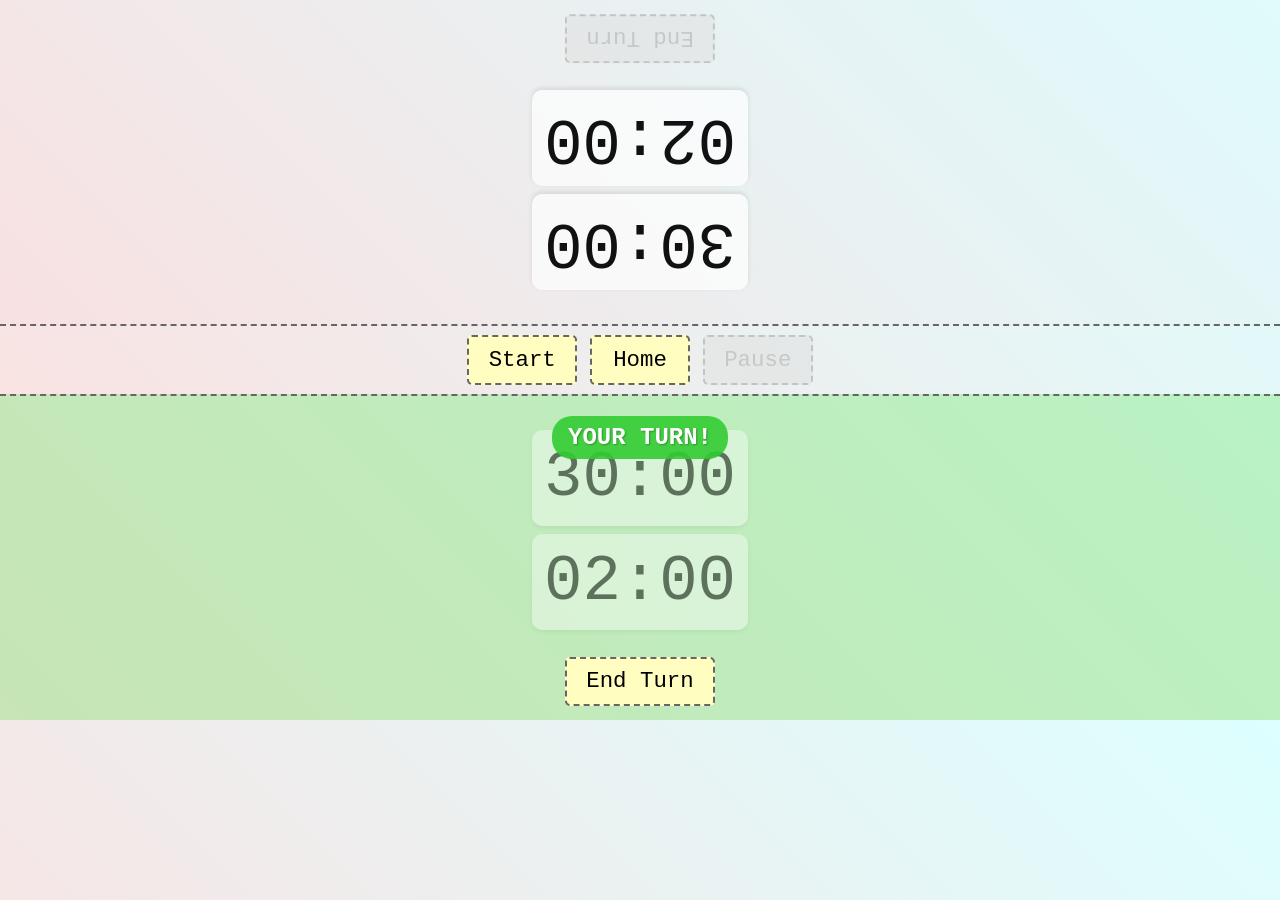
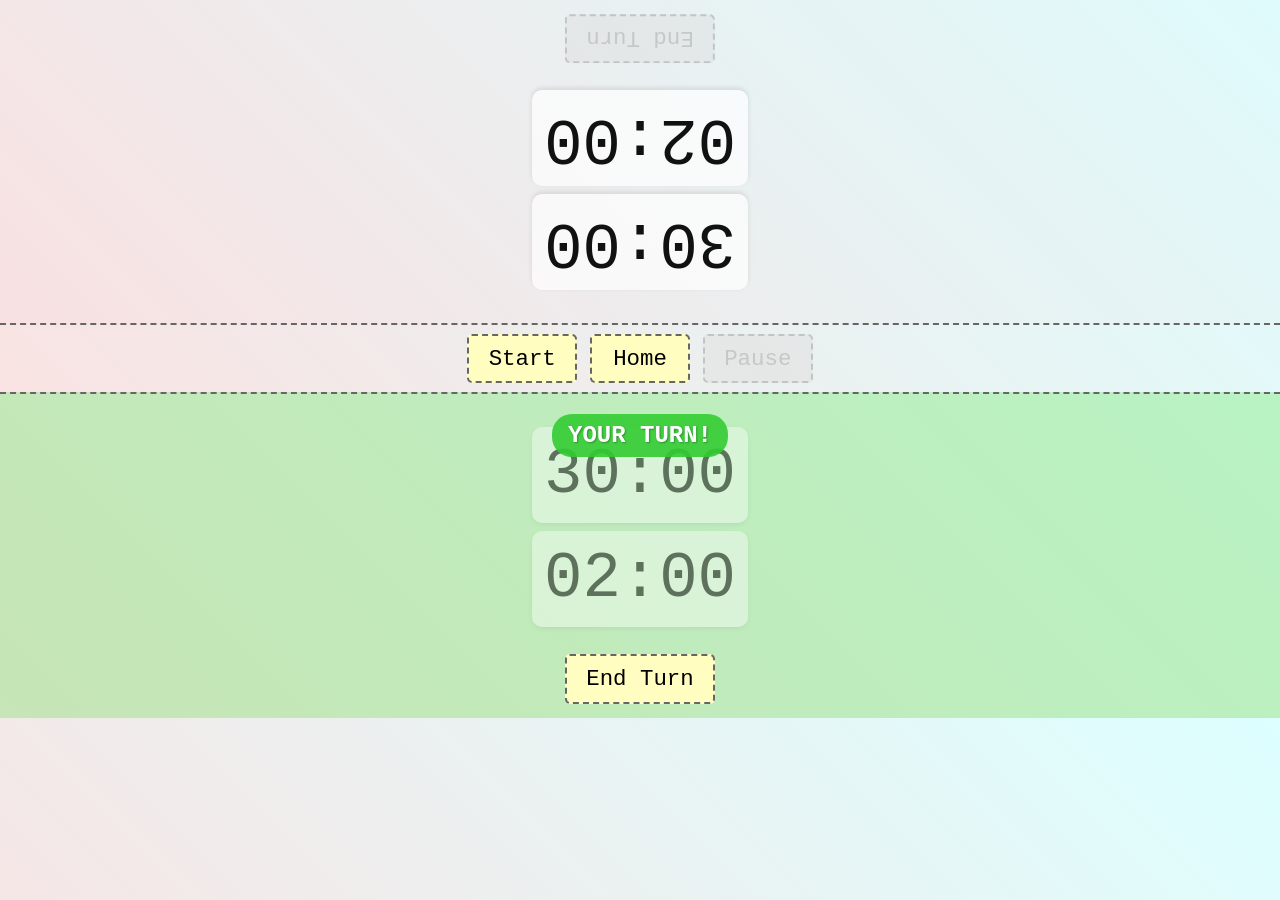
Before and after one commit to victorhuangwq/experiencethis.world, a Jekyll site: the page built from pokemon/game-timer.html, in a window 1280 px wide. Built offline with Jekyll 4.4.1, drawn with Linux system fonts in a browser that asks for light colours.

Commit message:
adjust vh

```diff
--- a/pokemon/game-timer.html
+++ b/pokemon/game-timer.html
@@ -20,8 +20,7 @@
             font-family: monospace;
             background: linear-gradient(45deg, #ffdddd, #ddffff);
             color: #111;
-            height: 80vh;
-            max-height: 80vh;
+            max-height: 85vh;
             display: flex;
             flex-direction: column;
             overflow: hidden;
```
